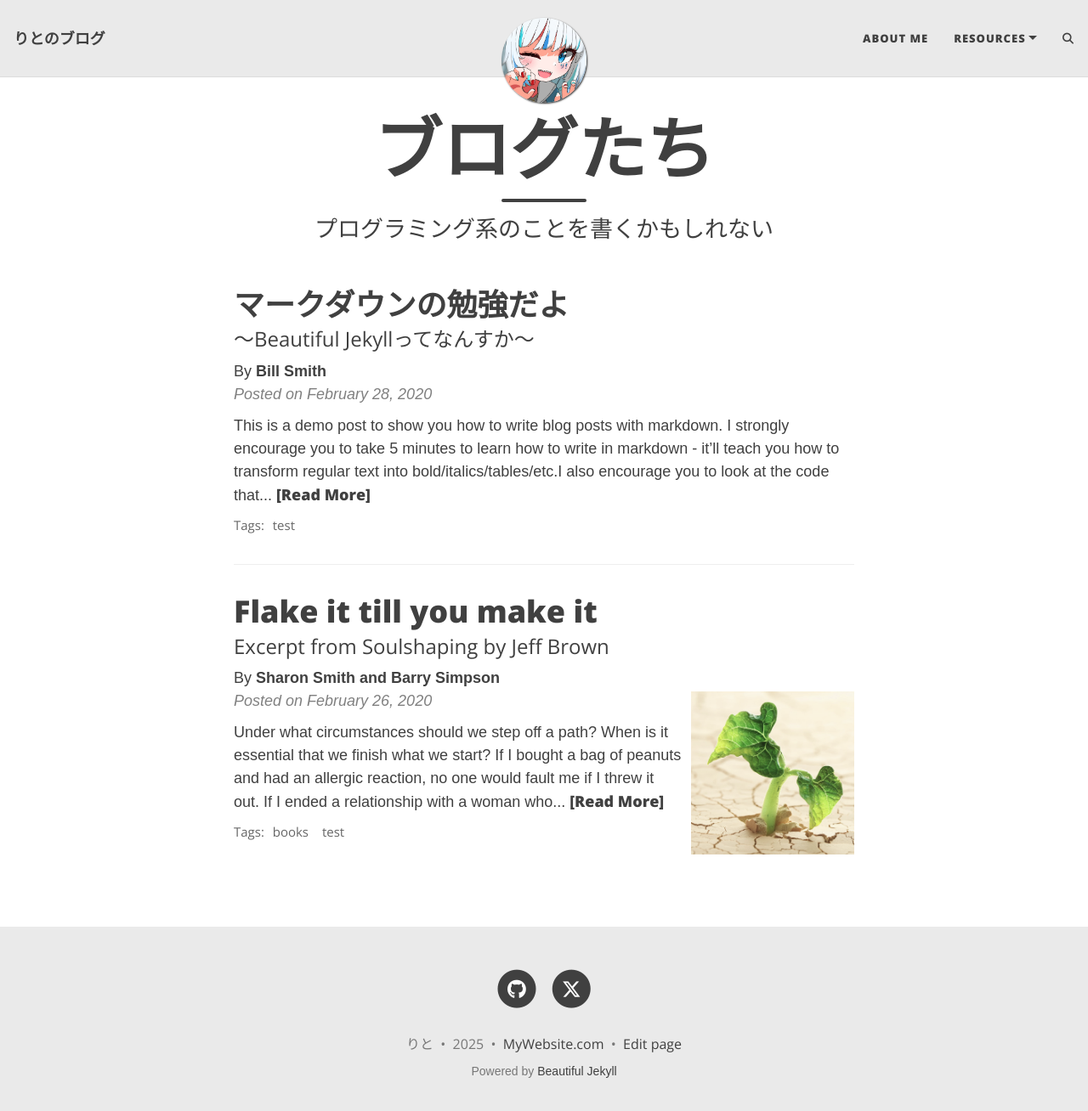
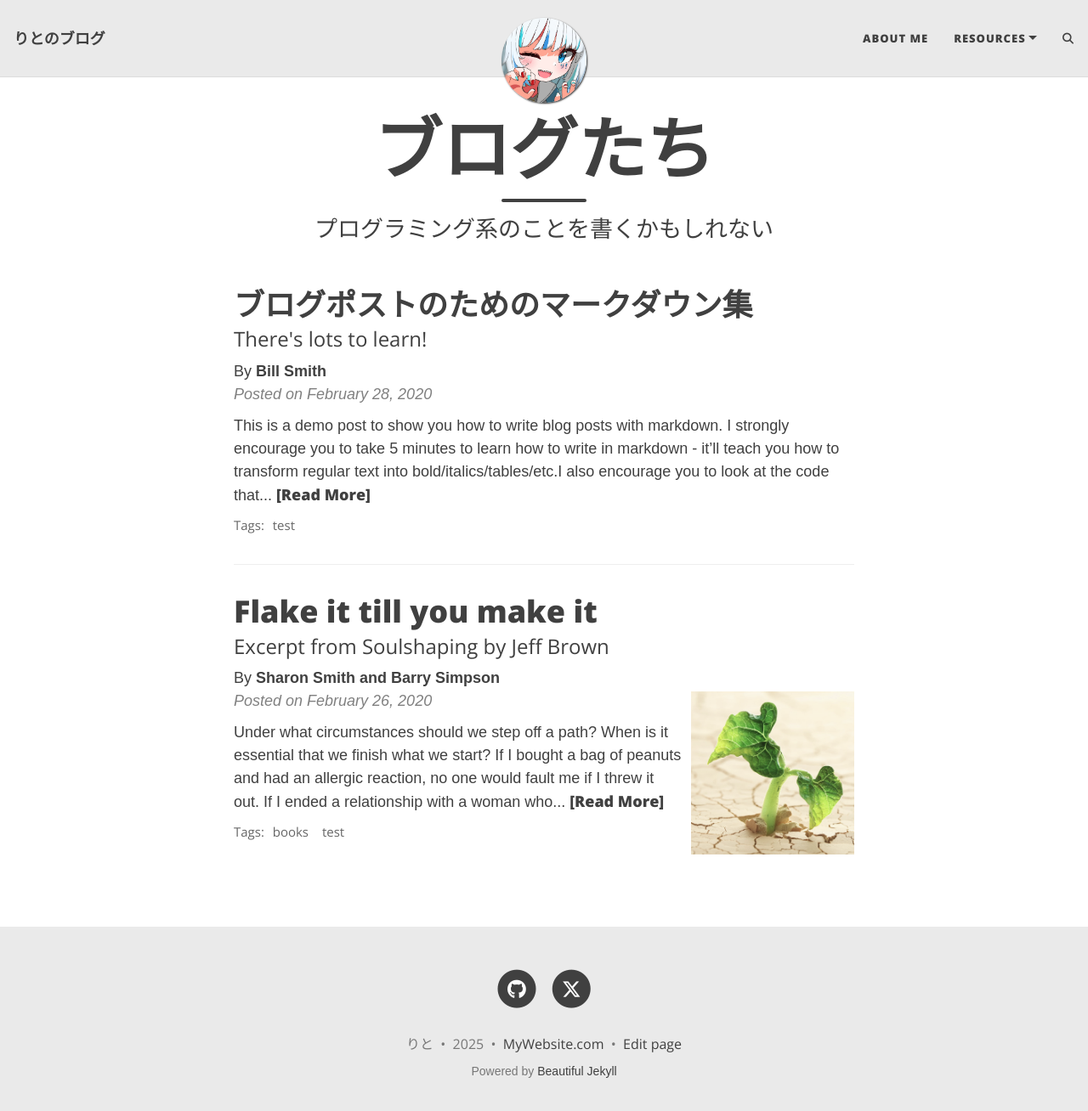
Before and after one commit to mikami1004/blog, a Jekyll site: the page built from index.html, in a window 1280 px wide and 1322 px high. Shown: the top 1308 px of the window at 85% size. Built offline with Jekyll 4.4.1, drawn with Linux system fonts in a browser that asks for light colours; the list of posts is cut into pages by our own code; comment, search, counter and statistics services are not loaded; some of the changed lines change nothing that is shown.

Commit message:
Revert "サンプルコードを一部変更"
This reverts commit 42f34fcc05ea118d39be719cdfde7f3fc3ac3cda.

`````diff
--- a/_posts/2020-02-28-sample-markdown.md
+++ b/_posts/2020-02-28-sample-markdown.md
@@ -1,7 +1,7 @@
 ---
 layout: post
-title: マークダウンの勉強だよ
-subtitle: ～Beautiful Jekyllってなんすか～
+title: ブログポストのためのマークダウン集
+subtitle: There's lots to learn!
 gh-repo: daattali/beautiful-jekyll
 gh-badge: [star, fork, follow]
 tags: [test]
@@ -12,130 +12,10 @@
 
 {: .box-success}
 This is a demo post to show you how to write blog posts with markdown.  I strongly encourage you to [take 5 minutes to learn how to write in markdown](https://markdowntutorial.com/) - it'll teach you how to transform regular text into bold/italics/tables/etc.<br/>I also encourage you to look at the [code that created this post](https://raw.githubusercontent.com/daattali/beautiful-jekyll/master/_posts/2020-02-28-sample-markdown.md) to learn some more advanced tips about using markdown in Beautiful Jekyll.
-# 見出し
-- 二つ目までは下線がつくよ
 
-```
-# 見出し
-## 見出し２
-###### 見出し６
-```
-結果↓
+**Here is some bold text**
 
-# 見出し
-## 見出し２
-###### 見出し６
-</br>
-
-# 斜体、太字、訂正線
-
-```
-*斜体*
-**太字**
-~~訂正線~~
-```
-結果↓
-
-*斜体*</br>
-**太字**</br>
-~~訂正線~~</br>
-</br>
-
-# 箇条書き
-```
-- 1行目
-- 2行目
-  - ネスト1行目
-    - ネストのネスト1行目
-      - ネストのネストのネスト1行目
-```
-結果↓
-- 1行目
-- 2行目
-	- ネスト1行目
-		- ネストのネスト1行目
-			- ネストのネストのネスト1行目
-</br>
-
-# 番号付きリスト
-番号を変えなくても自動で順番にしてくれるよ
-```
-1. 肉
-1. 野菜
-	1. 緑黄色野菜
-		1. レタス
-		1. キャベツ
-	1. 野菜っておいしいよね
-1. 果物
-```
-結果↓
-1. 肉
-1. 野菜
-	1. 緑黄色野菜
-		1. レタス
-		1. キャベツ
-	1. 野菜っておいしいよね
-1. 果物
-</br>
-
-# コード記述
-三連バッククォートの後に言語名を描くと、その言語に合わせてシンタックスハイライトが適用されるよ
-````
-``` c
-#include <stdio.h>
-
-int main() {
-	printf("Hello World!");
-	return 0;
-}
-```
-````
-結果↓
-``` c
-#include <stdio.h>
-
-int main() {
-	printf("Hello World!");
-	return 0;
-}
-```
-Jekyll(Liquid)のタグによって以下のような記述も可能
-
-```
-{% hilight c %}
-int main() {
-	printf("Let's Go!");
-	return 0;
-}
-{% endhighlight %}
-```
-結果↓
-
-{% hilight c %}
-int main() {
-	printf("Let's Go!");
-	return 0;
-}
-{% endhighlight %}
-
-行番号付きにもできるよ
-```
-{% hilight c linenos %}
-int main() {
-	printf("Let's Go!");
-	return 0;
-}
-{% endhighlight %}
-```
-結果↓
-
-{% hilight c linenos %}
-int main() {
-	printf("Let's Go!");
-	return 0;
-}
-{% endhighlight %}
-
+## Here is a secondary heading
 
 [This is a link to a different site](https://deanattali.com/) and [this is a link to a section inside this page](#local-urls).
 
`````
